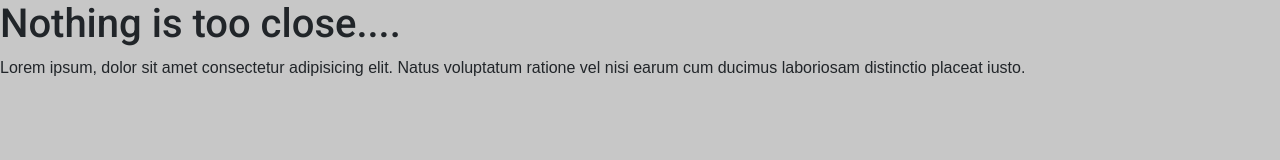
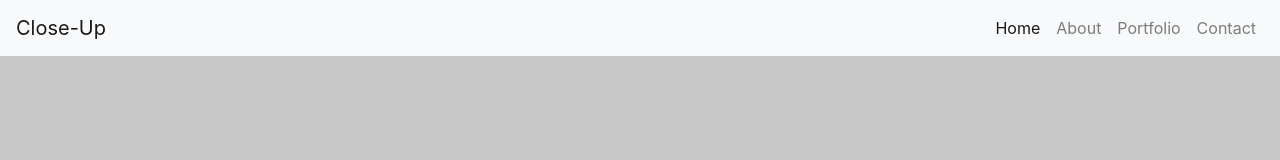
Before and after one commit to auxfuse/closeup, a plain HTML site: page index.html in a window 1280 px wide. Drawn offline with nearby package versions, Linux system fonts and the light colour scheme.

Commit message:
MVP: Simple Navbar implementation

```diff
--- a/index.html
+++ b/index.html
@@ -14,8 +14,26 @@
         <title>Close-Up</title>
     </head>
     <body>
-        <h1>Nothing is too close....</h1>
-        <p>Lorem ipsum, dolor sit amet consectetur adipisicing elit. Natus voluptatum ratione vel nisi earum cum ducimus
-            laboriosam distinctio placeat iusto.</p>
+        <nav class="navbar navbar-expand-lg navbar-light bg-light">
+            <a class="navbar-brand" href="#">Close-Up</a>
+            <button class="navbar-toggler" type="button" data-toggle="collapse" data-target="#navbarNavAltMarkup" aria-controls="navbarNavAltMarkup" aria-expanded="false" aria-label="Toggle navigation">
+                <span class="navbar-toggler-icon"></span>
+            </button>
+            <div class="collapse navbar-collapse" id="navbarNavAltMarkup">
+                <div class="navbar-nav ml-auto">
+                    <a class="nav-link active" href="#">Home <span class="sr-only">(current)</span></a>
+                    <a class="nav-link" href="#">About</a>
+                    <a class="nav-link" href="#">Portfolio</a>
+                    <a class="nav-link" href="#">Contact</a>
+                </div>
+            </div>
+        </nav>
+
+        <script src="https://code.jquery.com/jquery-3.5.1.slim.min.js" integrity="sha384-DfXdz2htPH0lsSSs5nCTpuj/zy4C+OGpamoFVy38MVBnE+IbbVYUew+OrCXaRkfj"
+            crossorigin="anonymous"></script>
+        <script src="https://cdn.jsdelivr.net/npm/popper.js@1.16.1/dist/umd/popper.min.js" integrity="sha384-9/reFTGAW83EW2RDu2S0VKaIzap3H66lZH81PoYlFhbGU+6BZp6G7niu735Sk7lN"
+            crossorigin="anonymous"></script>
+        <script src="https://cdn.jsdelivr.net/npm/bootstrap@4.6.0/dist/js/bootstrap.min.js" integrity="sha384-+YQ4JLhjyBLPDQt//I+STsc9iw4uQqACwlvpslubQzn4u2UU2UFM80nGisd026JF"
+            crossorigin="anonymous"></script>
     </body>
 </html>
```
Lines whose indentation alone changed are shown as unchanged.
